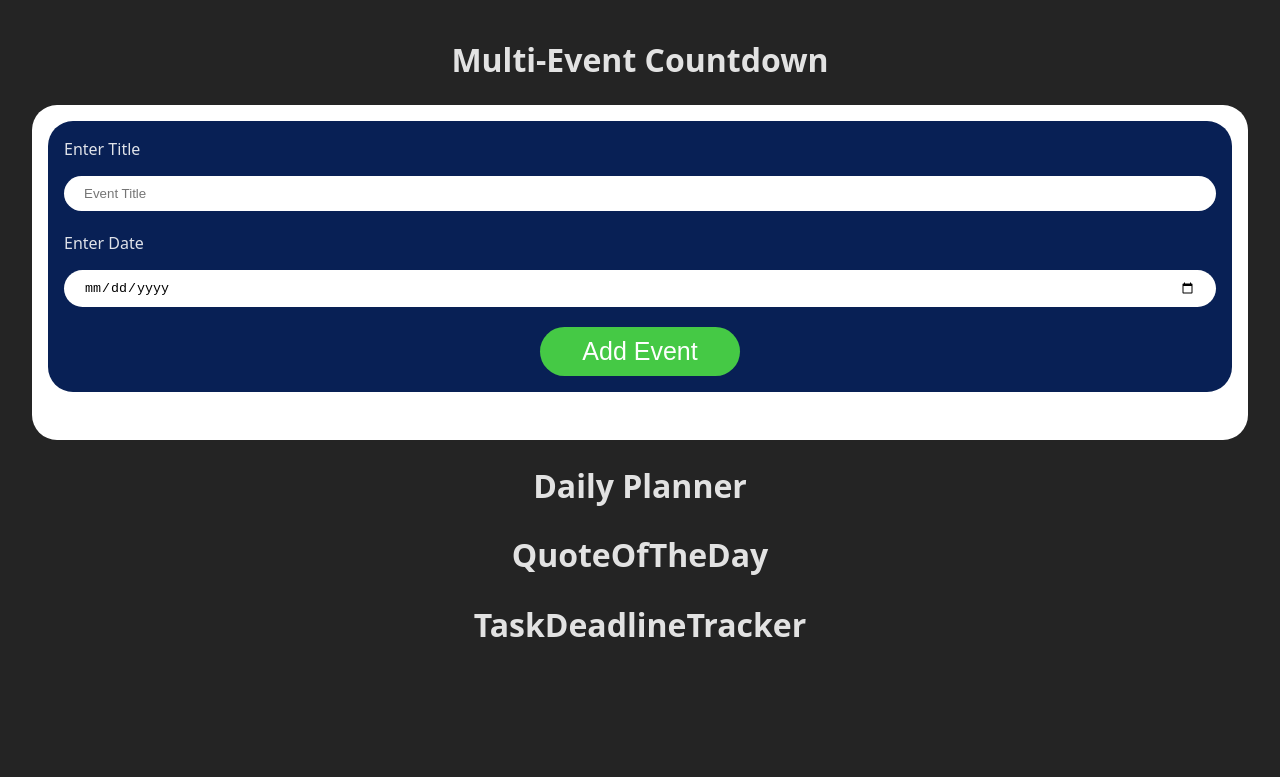
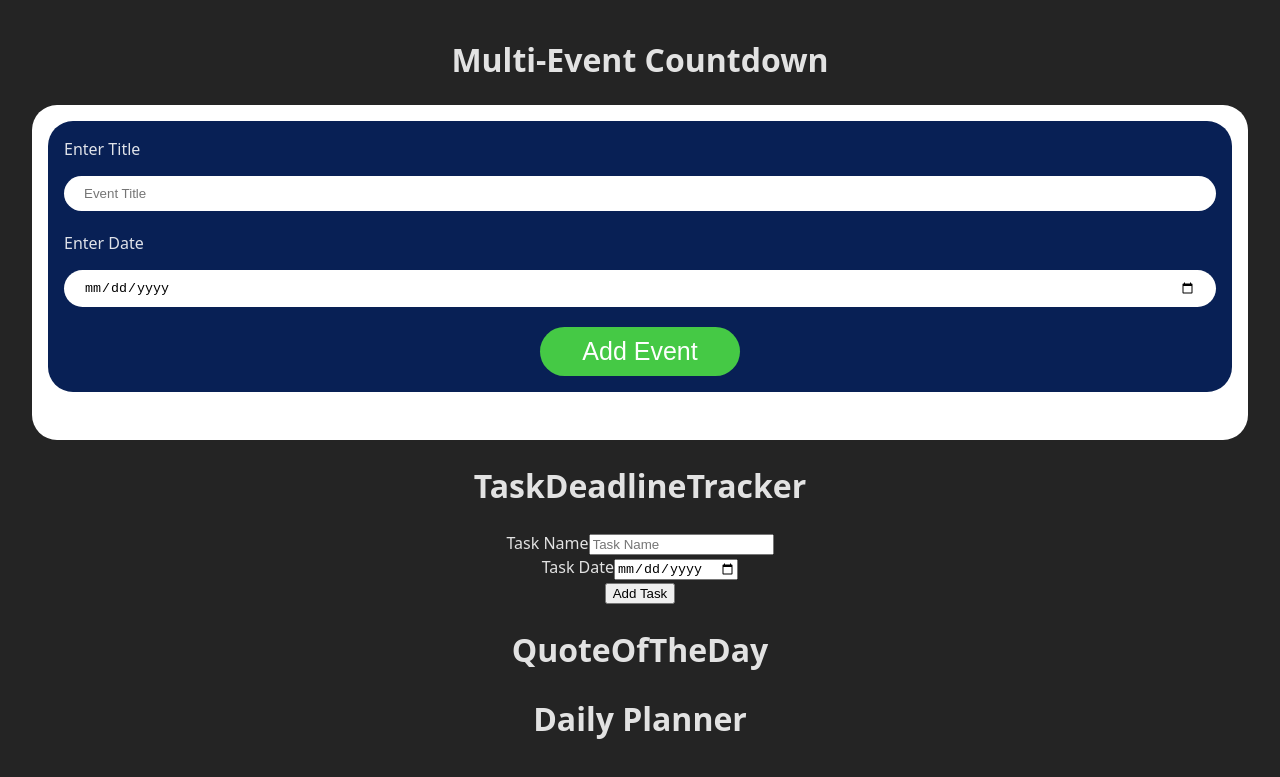
Before and after one commit to HristijanRalis/React-Dates-Projects, a React (Vite) app in the folder week-4-storage/: page / in a window 1280 px wide. Shown: the part 483-1260 px from the top of the page. Before the commit the page ends 1185 px from the top, so only its background shows below. Built offline with nearby package versions, Linux system fonts and the light colour scheme.

Commit message:
Done with Task Deadline Tracker

```diff
--- a/week-4-storage/src/App.tsx
+++ b/week-4-storage/src/App.tsx
@@ -4,6 +4,7 @@ import viteLogo from "/vite.svg";
 import "./App.css";
 import { BirthdayRemainder } from "./components/BirthdayRemainder/BirthdayRemainder";
 import { MultiEventCountdown } from "./components/MultiEventCountdown/MultiEventCountdown";
+import { TaskDeadlineTracker } from "./components/TaskDeadlineTracker/TaskDeadlineTracker";
 
 function App() {
   const [count, setCount] = useState(0);
@@ -21,20 +22,23 @@ function App() {
         <h1>Multi-Event Countdown</h1>
         <MultiEventCountdown />
       </div>
-      {/* Daily Planner */}
+
+      {/* TaskDeadlineTracker */}
 
       <div className="sections">
-        <h1>Daily Planner</h1>
+        <h1> TaskDeadlineTracker </h1>
+        <TaskDeadlineTracker />
       </div>
+
       {/* QuoteOfTheDay */}
 
       <div className="sections">
         <h1>QuoteOfTheDay</h1>
       </div>
-      {/* TaskDeadlineTracker */}
+      {/* Daily Planner */}
 
       <div className="sections">
-        <h1> TaskDeadlineTracker </h1>
+        <h1>Daily Planner</h1>
       </div>
     </div>
   );
--- a/week-4-storage/src/components/MultiEventCountdown/MultiEventCountdown.tsx
+++ b/week-4-storage/src/components/MultiEventCountdown/MultiEventCountdown.tsx
@@ -54,6 +54,9 @@ export const MultiEventCountdown = () => {
   };
 
   const handleDelete = (index: number) => {
+    const okey = window.confirm("Are you sure to delete this Event?");
+
+    if (!okey) return;
     const filtered = events.filter((_, i) => index !== i);
     saveEvents(filtered);
   };
--- a/week-4-storage/src/components/TaskDeadlineTracker/TaskDeadlineTracker.tsx
+++ b/week-4-storage/src/components/TaskDeadlineTracker/TaskDeadlineTracker.tsx
@@ -1,4 +1,102 @@
+import { useState } from "react";
 import "./TaskDeadlineTracker.css";
+
+type TaskTracker = {
+  name: string;
+  date: string;
+  status: boolean;
+};
 export const TaskDeadlineTracker = () => {
-  return <div className="TaskDeadlineTracker"></div>;
+  const [tasks, setTasks] = useState<TaskTracker[]>(() => {
+    const saved = localStorage.getItem("tasks");
+    return saved ? JSON.parse(saved) : [];
+  });
+
+  const [name, setName] = useState("");
+  const [date, setDate] = useState("");
+  const [editing, setEditing] = useState<number | null>(null);
+
+  const handleSubmit = (e: React.FormEvent) => {
+    e.preventDefault();
+
+    if (!name || !date) return;
+
+    if (editing !== null) {
+      const updated = [...tasks];
+      updated[editing] = { ...updated[editing], name, date };
+      saveTask(updated);
+      setEditing(null);
+    } else {
+      const newTask = { name, date, status: false };
+      saveTask([...tasks, newTask]);
+    }
+
+    setName("");
+    setDate("");
+  };
+
+  const saveTask = (updated: TaskTracker[]) => {
+    setTasks(updated);
+    localStorage.setItem("tasks", JSON.stringify(updated));
+  };
+
+  const editTask = (i: number) => {
+    const task = tasks[i];
+    setName(task.name);
+    setDate(task.date);
+    setEditing(i);
+  };
+
+  const deleteTask = (index: number) => {
+    const accepted = window.confirm("Are you sure to delete this Task!");
+
+    if (!accepted) return;
+
+    const filtered = tasks.filter((_, i) => i !== index);
+    saveTask(filtered);
+  };
+
+  return (
+    <div className="TaskDeadlineTracker">
+      <form className="TaskForm" onSubmit={handleSubmit}>
+        <div className="TaskContent">
+          <label>Task Name</label>
+          <input
+            type="text"
+            value={name}
+            placeholder="Task Name"
+            onChange={(e) => setName(e.target.value)}
+          />
+        </div>
+        <div className="TaskContent">
+          <label>Task Date</label>
+          <input
+            type="date"
+            value={date}
+            onChange={(e) => setDate(e.target.value)}
+          />
+        </div>
+
+        <button type="submit">
+          {editing !== null ? "Update Task" : "Add Task"}
+        </button>
+      </form>
+      <ul className="tasksList">
+        {tasks.map((task, i) => (
+          <li className="taskItem" key={i}>
+            <h3>{task.name}</h3>
+            <p>{task.date}</p>
+            <div className="actions">
+              <button className="btn editBtn" onClick={() => editTask(i)}>
+                Edit
+              </button>
+              <button onClick={() => deleteTask(i)} className="btn deleteBtn">
+                Delete{" "}
+              </button>
+            </div>
+          </li>
+        ))}
+      </ul>
+    </div>
+  );
 };
```
